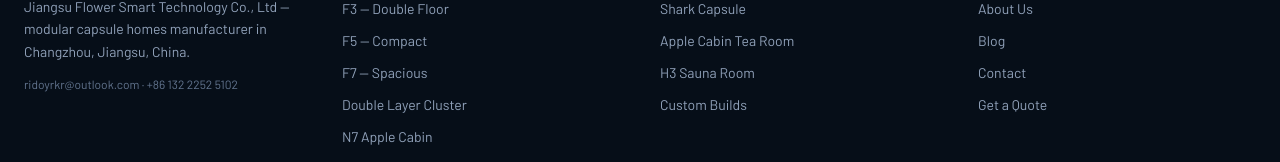
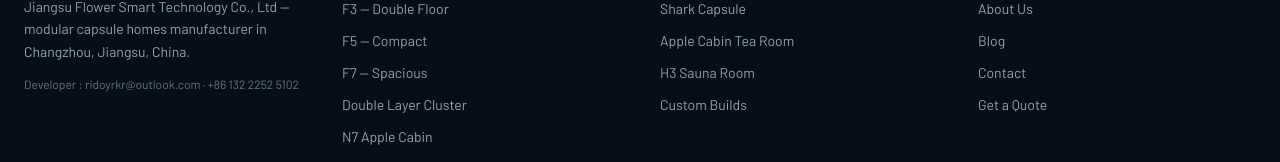
Before and after one commit to sagorrkr/CapsuleHouse, a Next.js app: page / in a window 1280 px wide. Shown: the part 8514-8676 px from the top of the page. Built offline with nearby package versions, Linux system fonts and the light colour scheme; no server answers; a web font is replaced by a local one.

Commit message:
Updated the contacts in Footer

```diff
--- a/components/layout/Footer.tsx
+++ b/components/layout/Footer.tsx
@@ -38,7 +38,7 @@ export default function Footer() {
               manufacturer in Changzhou, Jiangsu, China.
             </p>
             <p className="text-xs text-slate-500">
-              ridoyrkr@outlook.com &middot; +86 132 2252 5102
+              Developer : ridoyrkr@outlook.com &middot; +86 132 2252 5102
             </p>
           </div>
 
```
